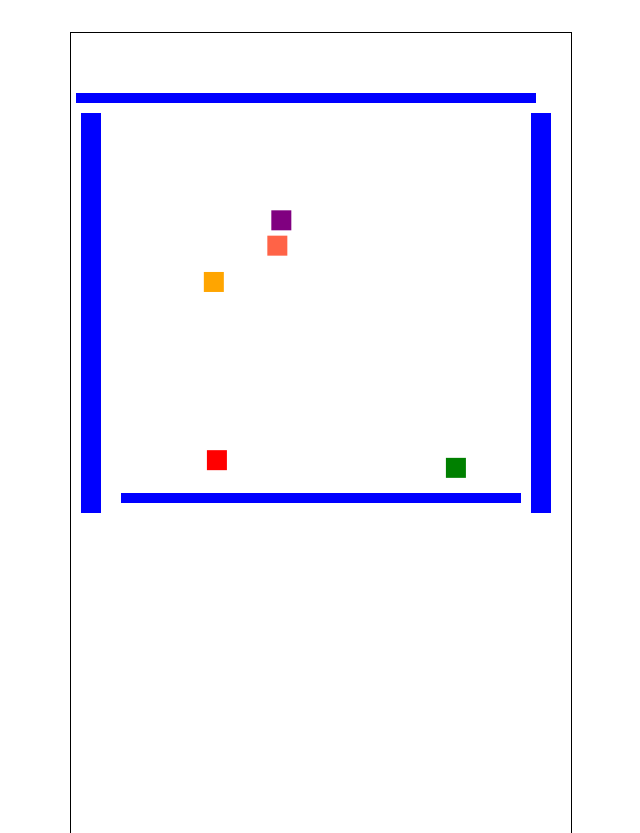
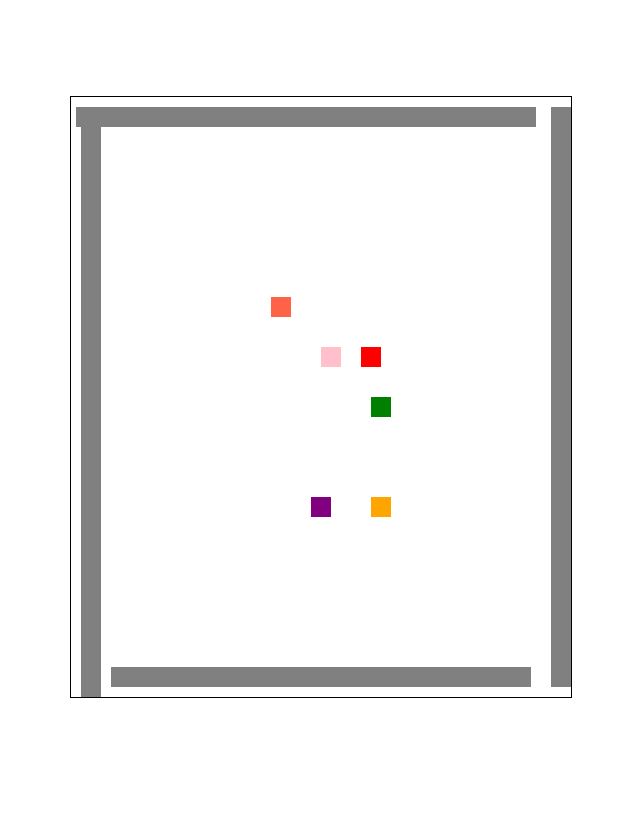
Before and after one commit to zackrdavis/minimal-ECS, a website built with Vite: page index.html in a window 1280 px wide. Shown: the top 833 px of the page, without its empty margins (319-959 px from the left). After the commit the page ends 800 px from the top, so only its background shows below. Built offline with nearby package versions, Linux system fonts and the light colour scheme.

Commit message:
simplify

```diff
--- a/index.html
+++ b/index.html
@@ -11,7 +11,7 @@
       <canvas
         id="ecsCanvas"
         width="500"
-        height="800"
+        height="600"
         style="border: 1px solid black; background: white"
       ></canvas>
     </div>
--- a/src/main.ts
+++ b/src/main.ts
@@ -1,18 +1,79 @@
 import "./style.css";
-import { TSystem } from "./ecs";
-
+import { Ent, TSystem } from "./systems/shared";
 import { archSquare } from "./archetypes/square";
-import { archWall } from "./archetypes/wall";
-
 import { DisplaySystem } from "./systems/display";
 import { MomentumSystem } from "./systems/momentum";
 import { CollisionSystem } from "./systems/collision";
 import { PlayerControlSystem } from "./systems/playerControl";
 import { FrictionSystem } from "./systems/friction";
-import { Ent } from "./systems/shared";
+import { ZombieVirus } from "./systems/contagion";
+
+const topWall = {
+  style: {
+    width: 460,
+    height: 20,
+    color: "grey",
+  },
+  collision: {
+    width: 460,
+    height: 20,
+  },
+  location: {
+    x: 5,
+    y: 10,
+  },
+};
+
+const rightWall = {
+  style: {
+    width: 20,
+    height: 580,
+    color: "grey",
+  },
+  collision: {
+    width: 20,
+    height: 580,
+  },
+  location: {
+    x: 480,
+    y: 10,
+  },
+};
+
+const bottomWall = {
+  style: {
+    width: 420,
+    height: 20,
+    color: "grey",
+  },
+  collision: {
+    width: 420,
+    height: 20,
+  },
+  location: {
+    x: 40,
+    y: 570,
+  },
+};
+
+const leftWall = {
+  style: {
+    width: 20,
+    height: 590,
+    color: "grey",
+  },
+  collision: {
+    width: 20,
+    height: 590,
+  },
+  location: {
+    x: 10,
+    y: 20,
+  },
+};
 
 const square1 = archSquare({
-  color: "green",
+  color: "pink",
   diameter: 20,
   location: { x: 250, y: 250 },
   velocity: { x: -1, y: -1 },
@@ -39,29 +100,13 @@ const square4 = archSquare({
   velocity: { x: -2, y: -2 },
 });
 
-const topWall = archWall({
-  dims: { x: 460, y: 10 },
-  location: { x: 5, y: 60 },
-  color: "blue",
+const square5 = archSquare({
+  color: "green",
+  diameter: 20,
+  velocity: { x: -3, y: -0.5 },
+  location: { x: 300, y: 300 },
 });
-
-const rightWall = archWall({
-  dims: { x: 20, y: 400 },
-  location: { x: 460, y: 80 },
-  color: "blue",
-});
-
-const bottomWall = archWall({
-  dims: { x: 400, y: 10 },
-  location: { x: 50, y: 460 },
-  color: "blue",
-});
-
-const leftWall = archWall({
-  dims: { x: 20, y: 400 },
-  location: { x: 10, y: 80 },
-  color: "blue",
-});
+square5.zombieVirus = true;
 
 const player = archSquare({
   color: "tomato",
@@ -93,6 +138,7 @@ mainLoop(
     square2,
     square3,
     square4,
+    square5,
     topWall,
     rightWall,
     bottomWall,
@@ -101,9 +147,10 @@ mainLoop(
   ],
   [
     new DisplaySystem(),
-    new MomentumSystem(),
-    new CollisionSystem(),
-    new FrictionSystem(),
-    new PlayerControlSystem(),
+    // new MomentumSystem(),
+    // new CollisionSystem(),
+    // new PlayerControlSystem(),
+    // new FrictionSystem(),
+    // new ZombieVirus(),
   ]
 );
--- a/src/systems/friction.ts
+++ b/src/systems/friction.ts
@@ -1,5 +1,17 @@
 import { Ent, forEntsWith } from "./shared";
-import { decelerate } from "./shared";
+
+/**
+ * Move speed toward 0 by [friction], stopping at zero.
+ * @param speed
+ * @param friction
+ */
+const decelerate = (speed: number, friction: number) => {
+  if (speed >= 0) {
+    return Math.max(speed - friction, 0);
+  } else {
+    return Math.min(speed + friction, 0);
+  }
+};
 
 export class FrictionSystem {
   update(entities: Ent[]) {
--- a/src/systems/shared.ts
+++ b/src/systems/shared.ts
@@ -1,5 +1,3 @@
-import { Entity } from "../ecs";
-
 type XY = {
   x: number;
   y: number;
@@ -17,13 +15,23 @@ export type Ent = {
     width: number;
     height: number;
   };
-  playerControl: {
+  playerControl?: {
     acceleration: number;
     maxSpeed: number;
   };
-  friction: {
+  friction?: {
     coefficient: number;
   };
+  zombieVirus?: boolean;
+};
+
+export type TComponent = {
+  name: string; // position, health, etc.
+  [key: string]: any; // all actual data, e.g. health: 100
+};
+
+export type TSystem = {
+  update: Function;
 };
 
 /**
@@ -52,43 +60,3 @@ export function forEntsWith<C extends (keyof Ent)[]>(
     callback(entity, peers);
   }
 }
-
-// check if an entity has all required components
-const entityHasAllComps = (testEntity: Entity, compNames: string[]) => {
-  // loop through compNames
-  for (const compName of compNames) {
-    // if missing from entity, exit with false
-    if (!testEntity.has(compName)) return false;
-  }
-
-  // otherwise the entity has all the components
-  return true;
-};
-
-export const processEntitiesWith = (
-  compNames: string[],
-  entities: Entity[],
-  callback: (entity: Entity, peers: Entity[]) => void
-) => {
-  const validEntities = entities.filter((e) => entityHasAllComps(e, compNames));
-
-  for (let i = 0; i < validEntities.length; i++) {
-    const entity = validEntities[i];
-    const peers = [...validEntities.slice(0, i), ...validEntities.slice(i + 1)];
-
-    callback(entity, peers);
-  }
-};
-
-/**
- * Move speed toward 0 by [friction], stopping at zero.
- * @param speed
- * @param friction
- */
-export const decelerate = (speed: number, friction: number) => {
-  if (speed >= 0) {
-    return Math.max(speed - friction, 0);
-  } else {
-    return Math.min(speed + friction, 0);
-  }
-};
```
Also changed, not shown: src/ecs.ts (deleted, +0 -33 lines), src/systems/contagion.ts (+9 -16 lines).
